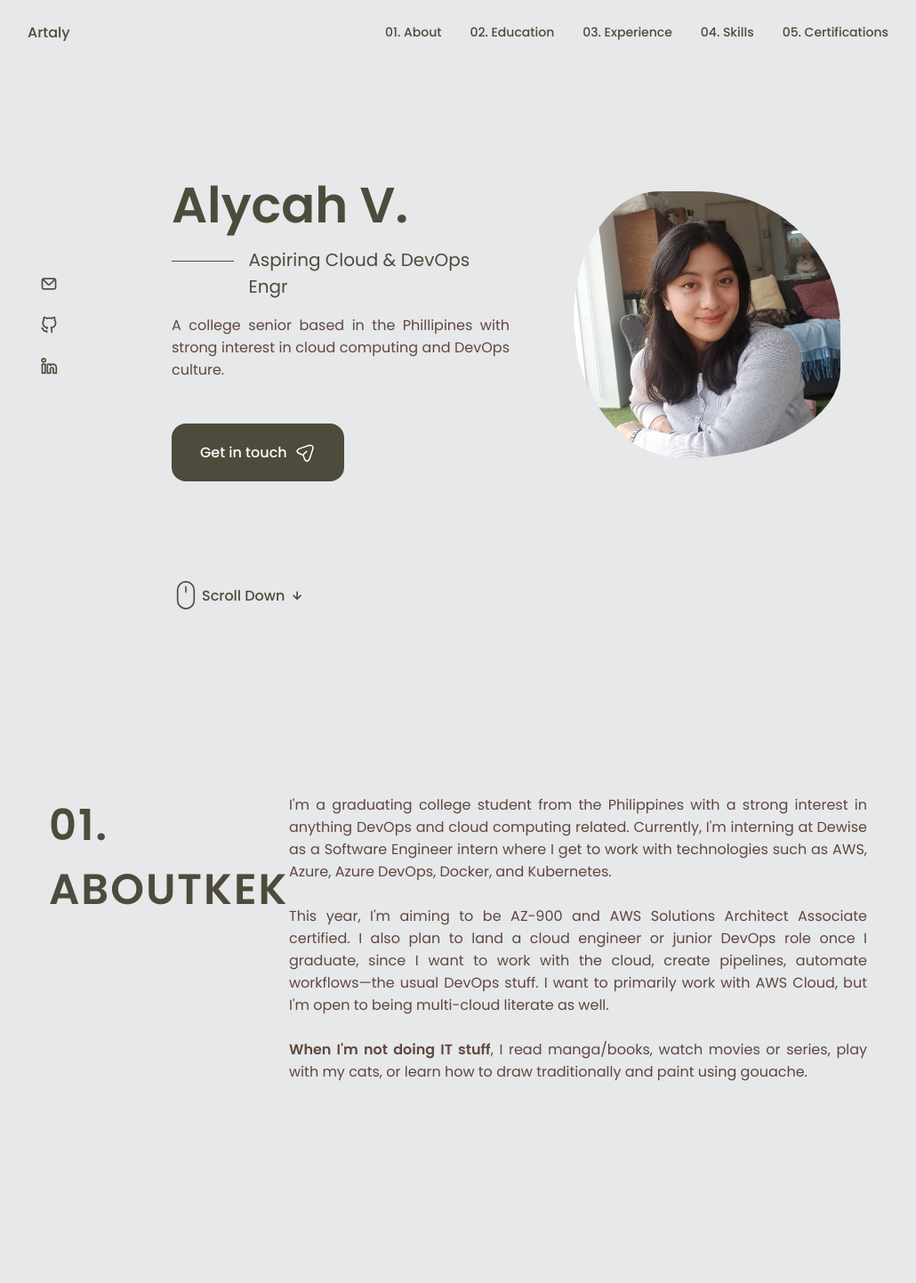
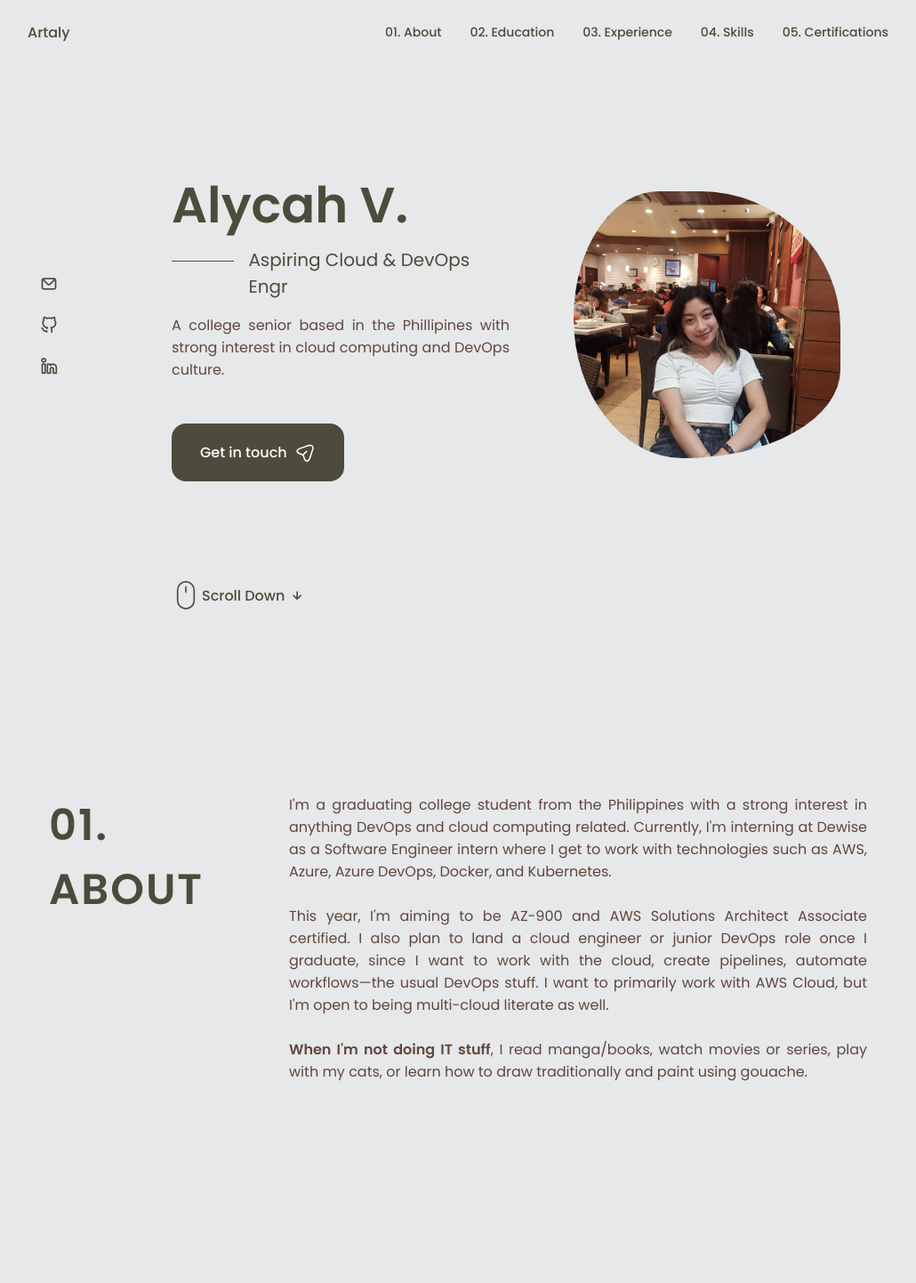
Before and after one commit to artaly/artaly-crc, a React (Create React App) app: page / in a window 1280 px wide. Shown: the top 1442 px of the page at 89% size, without its empty margins (125-1155 px from the left). Built offline with nearby package versions, Linux system fonts and the light colour scheme.

Commit message:
Configure test pipeline

```diff
--- a/package.json
+++ b/package.json
@@ -17,7 +17,9 @@
     "start": "react-scripts start",
     "build": "react-scripts build",
     "test": "react-scripts test",
-    "eject": "react-scripts eject"
+    "eject": "react-scripts eject",
+    "deploy": "aws s3 sync build/ s3://artaly-cloud",
+    "prod": "npm run build && npm run deploy"
   },
   "eslintConfig": {
     "extends": [
--- a/src/components/about/About.jsx
+++ b/src/components/about/About.jsx
@@ -4,7 +4,7 @@ import './about.css'
 const About = () => {
   return (
     <section class="section about" id='about'>
-      <div class="section__title">01. Aboutkek</div>
+      <div class="section__title">01. About</div>
         <div class="section__content">
           <p>
             I'm a graduating college student from the Philippines with a strong interest in anything DevOps and cloud computing related.
--- a/src/components/home/home.css
+++ b/src/components/home/home.css
@@ -54,7 +54,7 @@
 }
 
 .home__img {
-    background: url(../../assets/me.jpg);
+    background: url(../../assets/photo.jpg);
     background-repeat: no-repeat;
     background-position: center;
     background-size: cover;
```
Also changed, not shown: src/assets/photo.jpg (added), src/assets/profile.jpg (deleted).
